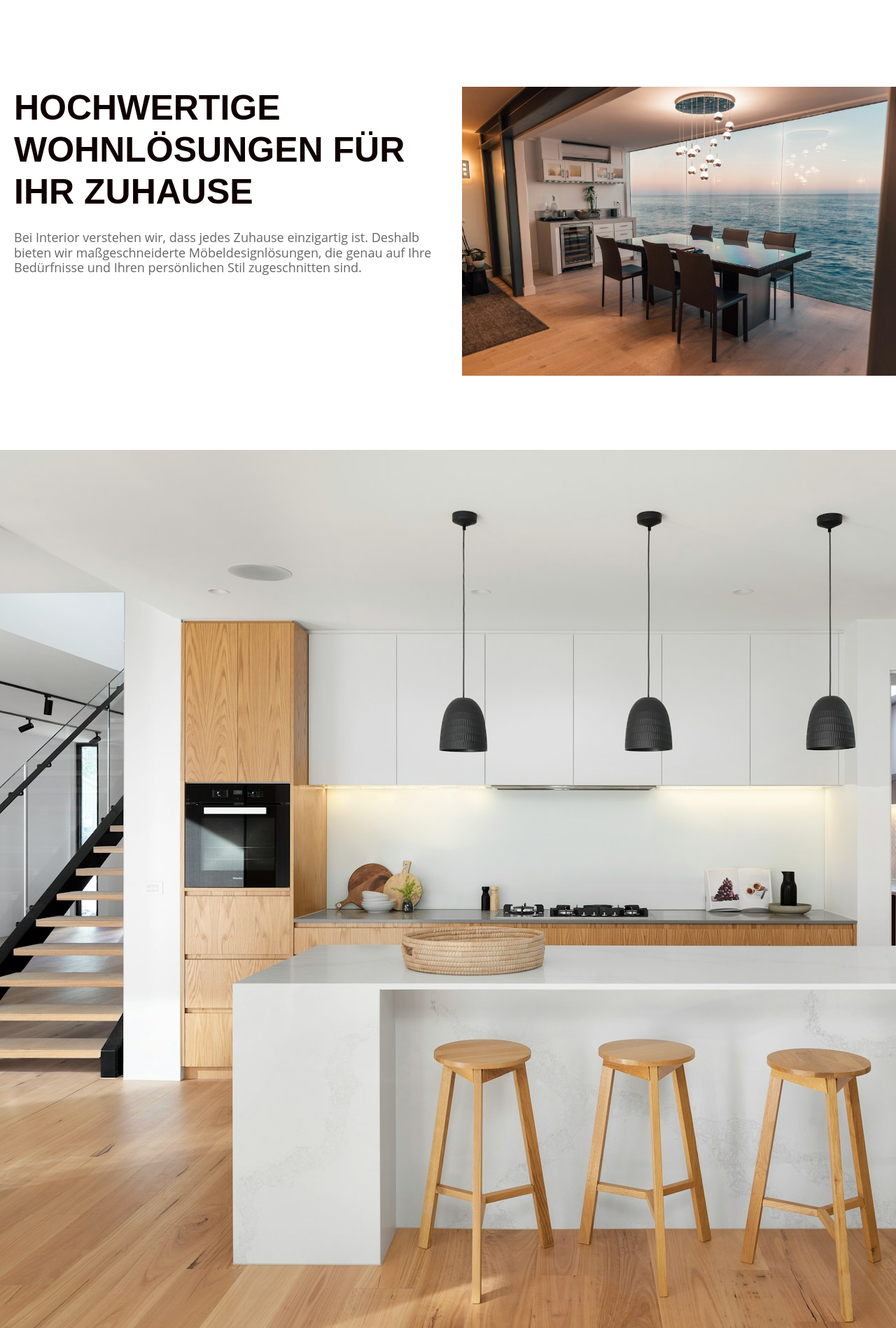
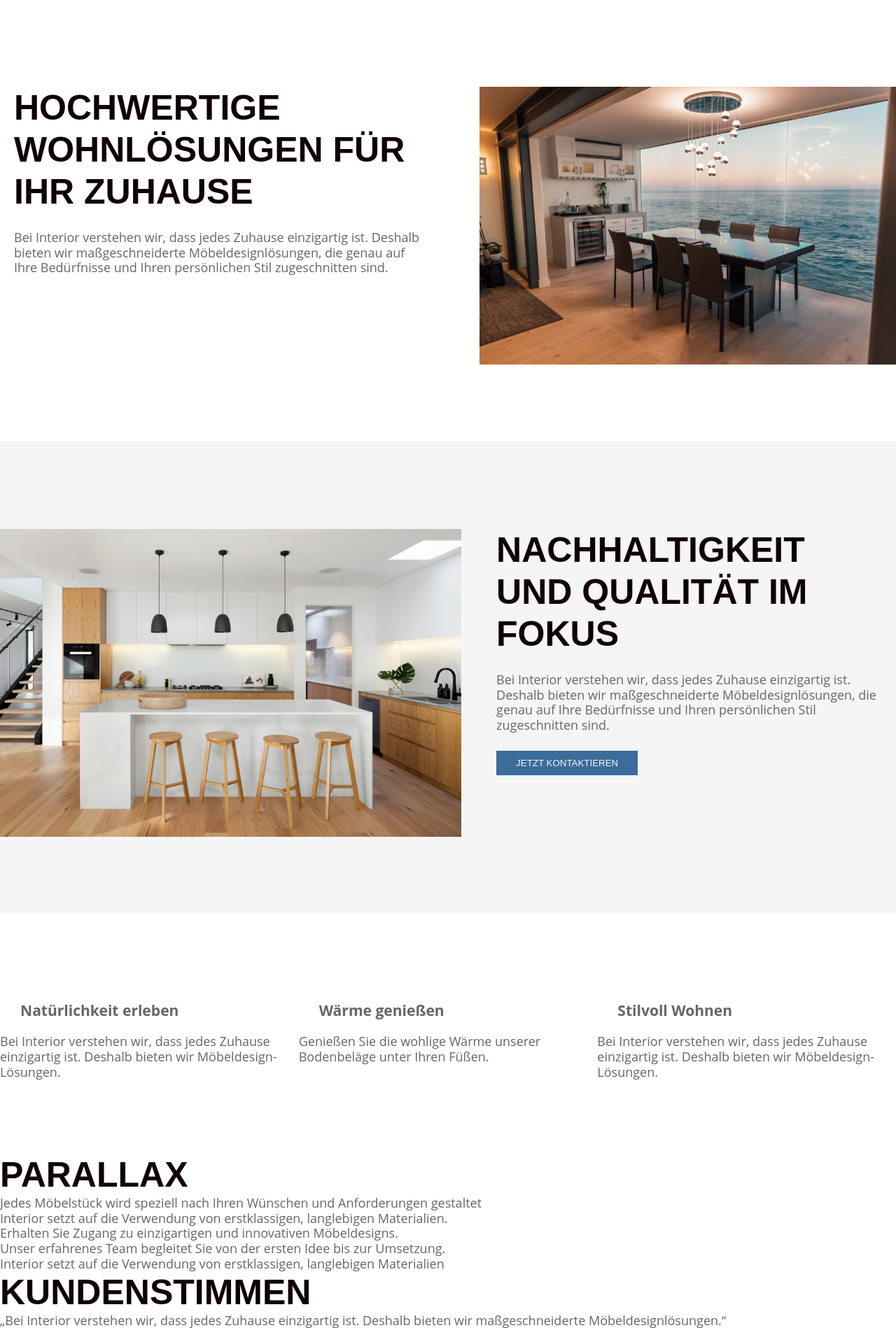
Before and after one commit to binsiee/webdev-ines-jaritz, a PHP site: page / in a window 1280 px wide; the page is wider, and only the part inside the window is pictured. Shown: the part 891-2789 px from the top of that part at 70% size. Run offline with PHP 8.4, Linux system fonts and the light colour scheme; some web fonts are replaced.

Commit message:
Zweite secondary box und Bulletpoints

```diff
--- a/html/index.html
+++ b/html/index.html
@@ -35,9 +35,10 @@
         </div>
     </section>
 
+<section class="secondary-section-margin">
     <section class="secondary-section">
 
-            <div class="text">
+            <div class="text-one">
         <h2>Hochwertige Wohnlösungen für ihr zuhause</h2>
         <p>Bei Interior verstehen wir, dass jedes Zuhause einzigartig ist.
             Deshalb bieten wir maßgeschneiderte Möbeldesignlösungen,
@@ -45,38 +46,66 @@
             Ihren persönlichen Stil zugeschnitten sind.</p>
             </div>
 
-            <div class="image">
+            <div class="image-one">
             <img src="img/roberto-nickson-tleCJiDOri0-unsplash.jpg" alt="Esszimmer mit Meerblick"
             </div>
 
     </section>
+</section>
 
-    <section>
-            <img src="img/r-architecture-TRCJ-87Yoh0-unsplash.jpg" alt="Luxuriöse Küche">
-            <h2>Nachhaltigkeit und Qualität im Fokus</h2>
-            <p>Bei Interior verstehen wir, dass jedes Zuhause einzigartig ist. Deshalb bieten wir maßgeschneiderte Möbeldesignlösungen, die genau auf Ihre Bedürfnisse und Ihren persönlichen Stil zugeschnitten sind.</p>
-            <button>
-                <a href="#">Jetzt kontaktieren</a>
+<section class="secondary-section-margin secondary-section-two-bg-color">
+    <section class=" secondary-section">
+
+        <div class="image-two">
+            <img src="img/r-architecture-TRCJ-87Yoh0-unsplash.jpg"
+                 alt="Luxuriöse Küche">
+        </div>
+
+        <div>
+            <div class="text-two">
+                <h2>Nachhaltigkeit und Qualität im Fokus</h2>
+                <p>Bei Interior verstehen wir, dass jedes Zuhause
+                    einzigartig ist. Deshalb bieten wir
+                    maßgeschneiderte Möbeldesignlösungen,
+                    die genau auf Ihre Bedürfnisse und Ihren
+                    persönlichen Stil zugeschnitten sind.</p>
+            </div>
+            <button class="secondary-button" href="#">
+                Jetzt kontaktieren
             </button>
+
+        </div>
+
     </section>
+</section>
 
-    <section class>
-        <div class>
+    <section class="bulletpoints">
+
+        <div class="bulletpoints-width">
+            <div class="bulletpoints-header">
             <span class="icon-icon-5"></span>
-                    <h3>Natürlichkeit erleben</h3>
-                    <p>Bei Interior verstehen wir, dass jedes Zuhause einzigartig ist. Deshalb bieten wir Möbeldesign- Lösungen.</p>
+             <h3>Natürlichkeit erleben</h3>
+            </div>
+            <p>Bei Interior verstehen wir, dass jedes Zuhause einzigartig ist. Deshalb bieten wir Möbeldesign- Lösungen.</p>
         </div>
-                <div class>
-                    <span class="icon-icon-4"></span>
-                    <h3>Wärme genießen</h3>
-                    <p>Genießen Sie die wohlige Wärme unserer Bodenbeläge unter Ihren Füßen.</p>
-                </div>
-        <div class>
+
+        <div class="bulletpoints-width">
+            <div class="bulletpoints-header">
+            <span class="icon-icon-4"></span>
+            <h3>Wärme genießen</h3>
+            </div>
+            <p>Genießen Sie die wohlige Wärme unserer Bodenbeläge unter Ihren Füßen.</p>
+        </div>
+
+        <div class="bulletpoints-width">
+            <div class="bulletpoints-header">
             <span class="icon-icon-6"></span>
                     <h3>Stilvoll Wohnen</h3>
+            </div>
                     <p>Bei Interior verstehen wir, dass jedes Zuhause einzigartig ist. Deshalb bieten wir Möbeldesign- Lösungen.</p>
                 </div>
-        </section>
+
+    </section>
 
         <section>
             <h2>Parallax</h2>
--- a/html/styles.css
+++ b/html/styles.css
@@ -65,7 +65,6 @@
     text-transform: uppercase;
     padding: 10px 28px;
     border: 1px solid;
-
 }
 
 h1{font-size: var(--font-size-h1-fluid);
@@ -138,7 +137,7 @@
 /*alle Children v hero container sollen unterhalb 30px haben*/
 .hero .container > * {margin-bottom: 30px;}
 /*letztes child nicht*/
-.hero > *:last-child {
+.hero .container > *:last-child {
     margin-bottom: 0; /* Kein Abstand beim letzten Kind */
 }
 
@@ -152,22 +151,71 @@
 
 /* zweite u dritte Section unter hero = secondary*/
 
+.secondary-section-margin{padding-top: 125px;
+padding-bottom: 106px;}
+
 .secondary-section{
     max-width: var(--container-max-width);
     width: 100%;
-    margin: 125px auto 106px;
+    margin: 0 auto;
     display: flex;
+    justify-items: center;
+    align-items: top;
+    gap:30px;
 }
 
-.secondary-section .text{
+.secondary-section .text-one{
     flex: 1;
     padding: 0 20px; /* Abstand innerhalb Textblock */
     display: flex;
     flex-direction: column;
     justify-content: top; /* Vertikale Zentrierung Text */}
 
-.text >*:first-child{margin-bottom: 25px}
+.text-one >*:first-child{margin-bottom: 25px}
 
-.secondary-section .image{flex: 1}
+.secondary-section .image-one{flex: 1;padding-left:20px}
 
-.secondary-section img{width: 100%;height: auto;display: block}
+.secondary-section img{
+    width: 100%; height: auto;
+    object-fit: cover; overflow: hidden;}
+
+.secondary-section-two-bg-color {background-color: var(--secondary-color);}
+
+.secondary-button {
+    background-color: var(--accent-color);
+    color: var(--secondary-color);
+    border: none;
+    display: inline-block;
+    align-self: flex-start;
+    margin-top: 25px;
+    margin-left: 20px;
+}
+
+.secondary-section .text-two{
+    flex: 1;
+    padding: 0 20px; /* Abstand innerhalb Textblock */
+    display: flex;
+    flex-direction: column;
+    justify-content: top; /* Vertikale Zentrierung Text */}
+
+.text-two >*:first-child {margin-bottom: 25px}
+
+.image-two{max-width: 100%}
+
+/* 3 Bulletpoints */
+
+.bulletpoints{
+    display: flex;
+    justify-content: space-between ;
+    align-items: top;
+max-width: var(--container-max-width);
+width: 100%;
+margin: 0 auto;
+    padding-top: 125px;
+    padding-bottom: 106px;}
+
+.bulletpoints-width{max-width: 427px;
+flex: 1; padding-right: 20px}
+
+.bulletpoints-header{display: flex;
+    gap: 15px;margin-bottom: 22px;}
```
